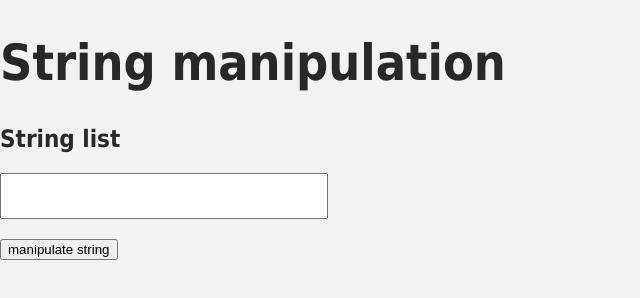
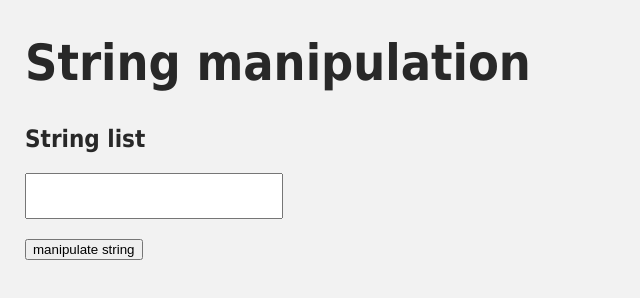
Before and after one commit to pandanati/String-Manipulation, a plain HTML site: page index.html in a window 1280 px wide. Shown: the whole page, without its empty margins (0-640 px from the left). Drawn offline with nearby package versions, Linux system fonts and the light colour scheme.

Commit message:
Tilføjede margin left på nogle elements

```diff
--- a/index.html
+++ b/index.html
@@ -10,8 +10,8 @@
   </head>
   <body>
     <div id="app">
-      <h1>String manipulation</h1>
-      <h2>String list</h2>
+      <h1 style="margin-left: 25px;"> String manipulation</h1>
+      <h2 style="margin-left: 25px;"> String list</h2>
       <div>
         <ul id="list">
 
@@ -20,10 +20,13 @@
       </div>
     </div>
     <div>
+      <div class="container" style="width: 250px;">
+      <input id="textbox" style="margin-left: 25px;" type="text"> <br>
+      </div>
 
-      <input id="textbox" style="width: 25%;" type="text"> <br>
+      <div class="container" style="margin-left: 25px;">
       <button id="manipulatestring" type="button"> manipulate string</button>
-
+      </div>
     </div>
 
     <!-- Import Js -->
```
